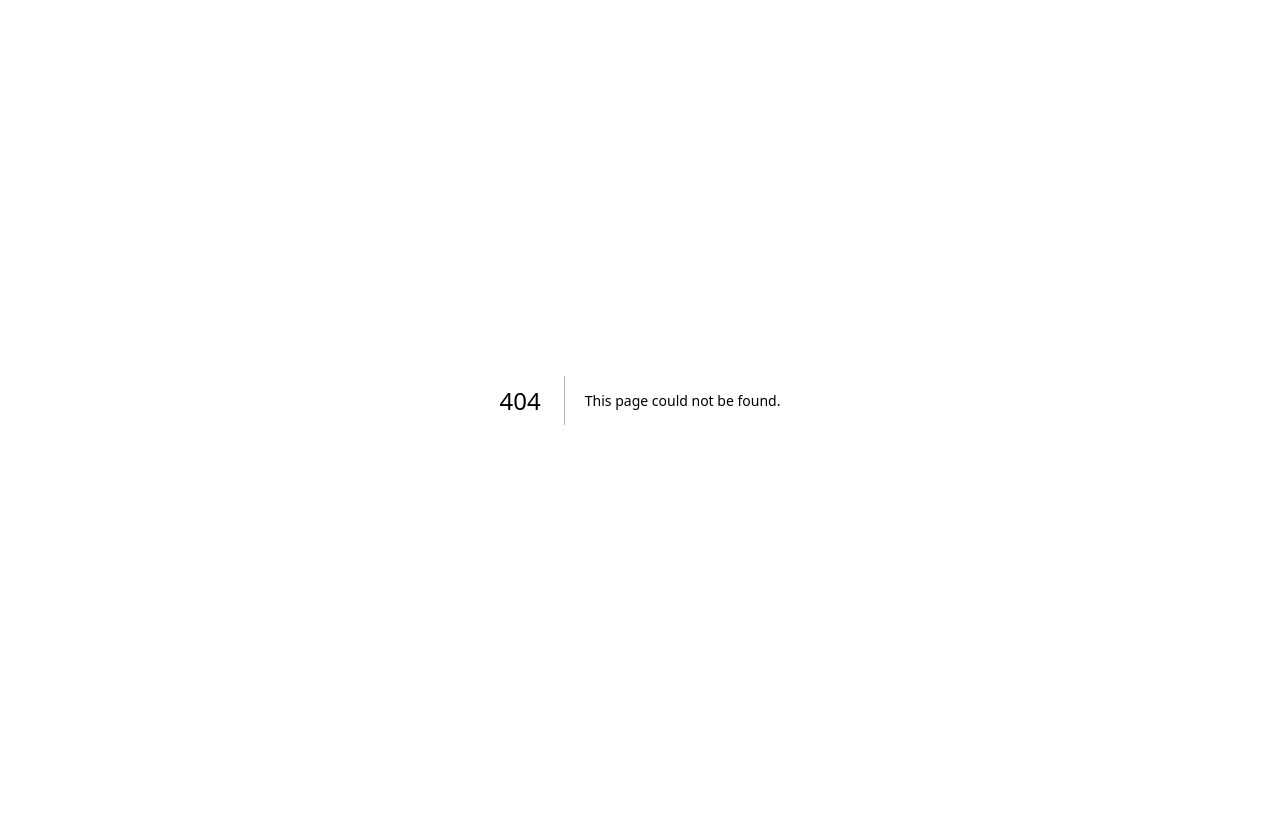
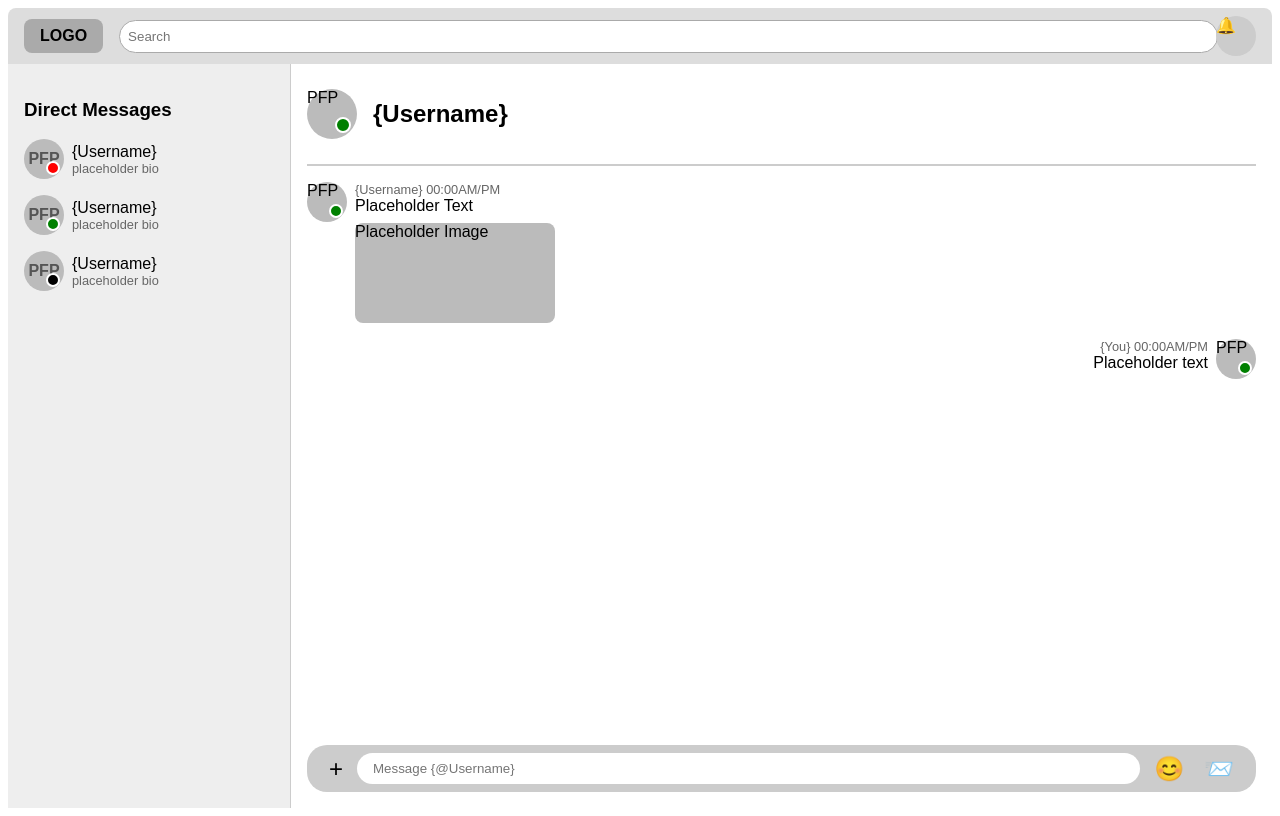
Before and after one commit to MrLepoischiche/OurSocialNetwork, a Next.js app in the folder frontend/: page /messages in a window 1280 px wide. Before the commit this address had no page. Built offline with nearby package versions, Linux system fonts and the light colour scheme.

Commit message:
added Chat page

```diff
--- a/frontend/pages/mainpage.js
+++ b/frontend/pages/mainpage.js
@@ -18,7 +18,11 @@ const MainPage = () => {
             <ul style={{ listStyle: 'none', padding: 0 }}>
               <li style={{ marginBottom: '0.5rem', fontWeight: 'bold' }}>Home</li>
               <li style={{ marginBottom: '0.5rem' }}>Notifications</li>
-              <li style={{ marginBottom: '0.5rem' }}>Messages</li>
+              <li style={{ marginBottom: '0.5rem' }}>
+                <Link href="/messages" passHref>
+                  <div style={{ cursor: 'pointer', color: 'blue', textDecoration: 'underline' }}>Messages</div>
+                </Link>
+              </li>
               <li style={{ marginBottom: '0.5rem' }}>Groups</li>
             </ul>
           </nav>
--- /dev/null
+++ b/frontend/pages/messages.js
@@ -0,0 +1,266 @@
+import React from 'react';
+
+const Messages = () => {
+  return (
+    <div style={{ fontFamily: 'Arial, sans-serif', height: '100vh', display: 'flex', flexDirection: 'column' }}>
+      {/* Top Bar */}
+      <header
+        style={{
+          display: 'flex',
+          alignItems: 'center',
+          backgroundColor: '#ddd',
+          padding: '0.5rem 1rem',
+          borderRadius: '8px 8px 0 0',
+        }}
+      >
+        <div style={{ backgroundColor: '#aaa', padding: '0.5rem 1rem', borderRadius: '8px', fontWeight: 'bold' }}>
+          LOGO
+        </div>
+        <div style={{ flex: 1, margin: '0 1rem' }}>
+          <input
+            type="text"
+            placeholder="Search"
+            style={{ width: '100%', padding: '0.5rem', borderRadius: '20px', border: '1px solid #aaa' }}
+          />
+        </div>
+        <div style={{ width: '40px', height: '40px', backgroundColor: '#ccc', borderRadius: '50%', cursor: 'pointer' }}>
+          🔔
+        </div>
+      </header>
+
+      <div style={{ display: 'flex', flex: 1, overflow: 'hidden' }}>
+        {/* Direct Messages List */}
+        <aside
+          style={{
+            width: '250px',
+            backgroundColor: '#eee',
+            padding: '1rem',
+            overflowY: 'auto',
+            borderRight: '1px solid #ccc',
+          }}
+        >
+          <h3>Direct Messages</h3>
+          <ul style={{ listStyle: 'none', padding: 0 }}>
+            {[1, 2, 3].map((user) => (
+              <li
+                key={user}
+                style={{
+                  display: 'flex',
+                  alignItems: 'center',
+                  marginBottom: '1rem',
+                  cursor: 'pointer',
+                }}
+              >
+                <div
+                  style={{
+                    width: '40px',
+                    height: '40px',
+                    borderRadius: '50%',
+                    backgroundColor: '#bbb',
+                    display: 'flex',
+                    alignItems: 'center',
+                    justifyContent: 'center',
+                    fontWeight: 'bold',
+                    color: '#555',
+                    marginRight: '0.5rem',
+                    position: 'relative',
+                  }}
+                >
+                  PFP
+                  <span
+                    style={{
+                      position: 'absolute',
+                      bottom: '4px',
+                      right: '4px',
+                      width: '10px',
+                      height: '10px',
+                      borderRadius: '50%',
+                      backgroundColor: user === 3 ? 'black' : user === 2 ? 'green' : 'red',
+                      border: '2px solid white',
+                    }}
+                  ></span>
+                </div>
+                <div>
+                  <div>{`{Username}`}</div>
+                  <div style={{ fontSize: '0.8rem', color: '#666' }}>placeholder bio</div>
+                </div>
+              </li>
+            ))}
+          </ul>
+        </aside>
+
+        {/* Chat Area */}
+        <main style={{ flex: 1, display: 'flex', flexDirection: 'column', padding: '1rem', overflowY: 'auto' }}>
+          <div style={{ display: 'flex', alignItems: 'center', marginBottom: '1rem' }}>
+            <div
+              style={{
+                width: '50px',
+                height: '50px',
+                borderRadius: '50%',
+                backgroundColor: '#bbb',
+                marginRight: '1rem',
+                position: 'relative',
+              }}
+            >
+              PFP
+              <span
+                style={{
+                  position: 'absolute',
+                  bottom: '6px',
+                  right: '6px',
+                  width: '12px',
+                  height: '12px',
+                  borderRadius: '50%',
+                  backgroundColor: 'green',
+                  border: '2px solid white',
+                }}
+              ></span>
+            </div>
+            <h2>{`{Username}`}</h2>
+          </div>
+          <div style={{ height: '2px', backgroundColor: '#ccc', marginBottom: '1rem' }}></div>
+
+          {/* Messages */}
+          <div style={{ flex: 1, overflowY: 'auto' }}>
+            {/* Incoming message */}
+            <div style={{ display: 'flex', marginBottom: '1rem' }}>
+              <div
+                style={{
+                  width: '40px',
+                  height: '40px',
+                  borderRadius: '50%',
+                  backgroundColor: '#bbb',
+                  marginRight: '0.5rem',
+                  position: 'relative',
+                }}
+              >
+                PFP
+                <span
+                  style={{
+                    position: 'absolute',
+                    bottom: '4px',
+                    right: '4px',
+                    width: '10px',
+                    height: '10px',
+                    borderRadius: '50%',
+                    backgroundColor: 'green',
+                    border: '2px solid white',
+                  }}
+                ></span>
+              </div>
+              <div>
+                <div style={{ fontSize: '0.8rem', color: '#666' }}>{`{Username} 00:00AM/PM`}</div>
+                <div>Placeholder Text</div>
+                <div
+                  style={{
+                    width: '200px',
+                    height: '100px',
+                    backgroundColor: '#bbb',
+                    borderRadius: '8px',
+                    marginTop: '0.5rem',
+                  }}
+                >
+                  Placeholder Image
+                </div>
+              </div>
+            </div>
+
+            {/* Outgoing message */}
+            <div style={{ display: 'flex', marginBottom: '1rem', justifyContent: 'flex-end' }}>
+              <div style={{ textAlign: 'right' }}>
+                <div style={{ fontSize: '0.8rem', color: '#666' }}>{`{You} 00:00AM/PM`}</div>
+                <div>Placeholder text</div>
+              </div>
+              <div
+                style={{
+                  width: '40px',
+                  height: '40px',
+                  borderRadius: '50%',
+                  backgroundColor: '#bbb',
+                  marginLeft: '0.5rem',
+                  position: 'relative',
+                }}
+              >
+                PFP
+                <span
+                  style={{
+                    position: 'absolute',
+                    bottom: '4px',
+                    right: '4px',
+                    width: '10px',
+                    height: '10px',
+                    borderRadius: '50%',
+                    backgroundColor: 'green',
+                    border: '2px solid white',
+                  }}
+                ></span>
+              </div>
+            </div>
+          </div>
+
+          {/* Message Input */}
+          <div
+            style={{
+              display: 'flex',
+              alignItems: 'center',
+              backgroundColor: '#ccc',
+              borderRadius: '20px',
+              padding: '0.5rem 1rem',
+              marginTop: '1rem',
+            }}
+          >
+            <button
+              style={{
+                backgroundColor: 'transparent',
+                border: 'none',
+                fontSize: '1.5rem',
+                cursor: 'pointer',
+                marginRight: '0.5rem',
+              }}
+              title="Add"
+            >
+              +
+            </button>
+            <input
+              type="text"
+              placeholder="Message {@Username}"
+              style={{
+                flex: 1,
+                border: 'none',
+                borderRadius: '20px',
+                padding: '0.5rem 1rem',
+                outline: 'none',
+              }}
+            />
+            <button
+              style={{
+                backgroundColor: 'transparent',
+                border: 'none',
+                fontSize: '1.5rem',
+                cursor: 'pointer',
+                marginLeft: '0.5rem',
+              }}
+              title="Emoji"
+            >
+              😊
+            </button>
+            <button
+              style={{
+                backgroundColor: 'transparent',
+                border: 'none',
+                fontSize: '1.5rem',
+                cursor: 'pointer',
+                marginLeft: '0.5rem',
+              }}
+              title="Send"
+            >
+              📨
+            </button>
+          </div>
+        </main>
+      </div>
+    </div>
+  );
+};
+
+export default Messages;
```
